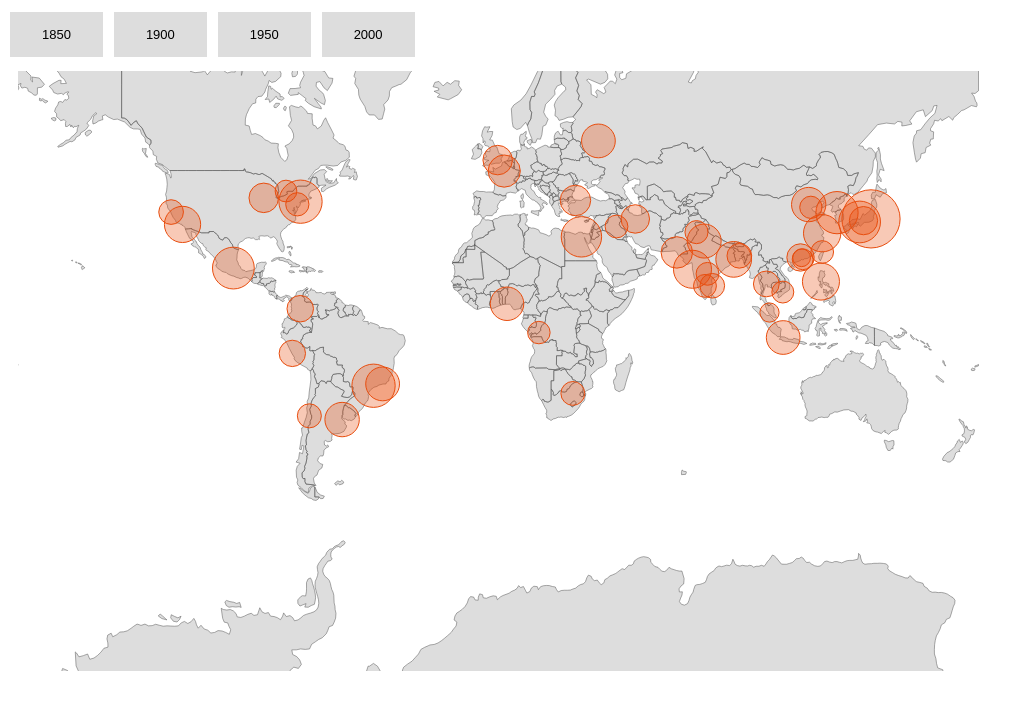
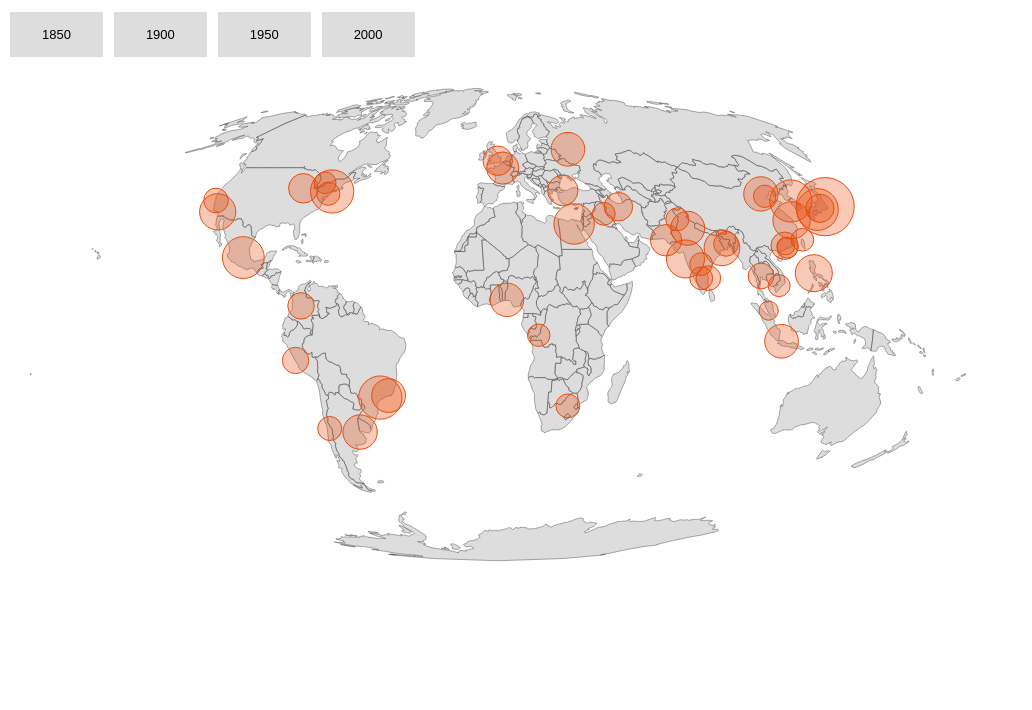
Before and after one commit to lucguillemot/d3-maptime, a plain HTML site: page index-working.html in a window 1280 px wide. Shown: the whole page, without its empty margins (0-1032 px from the left). Drawn offline with Linux system fonts and the light colour scheme.

Commit message:
minor fix

```diff
--- a/index-working.html
+++ b/index-working.html
@@ -75,7 +75,7 @@ button {
 		  .attr("height", h)
 		    .attr("transform", "translate("+ margins.left +", "+margins.top+")");
 
-	var projection = d3.geoMercator();
+	var projection = d3.geoMollweide();
 
 	var path = d3.geoPath().projection(projection);
 
```
